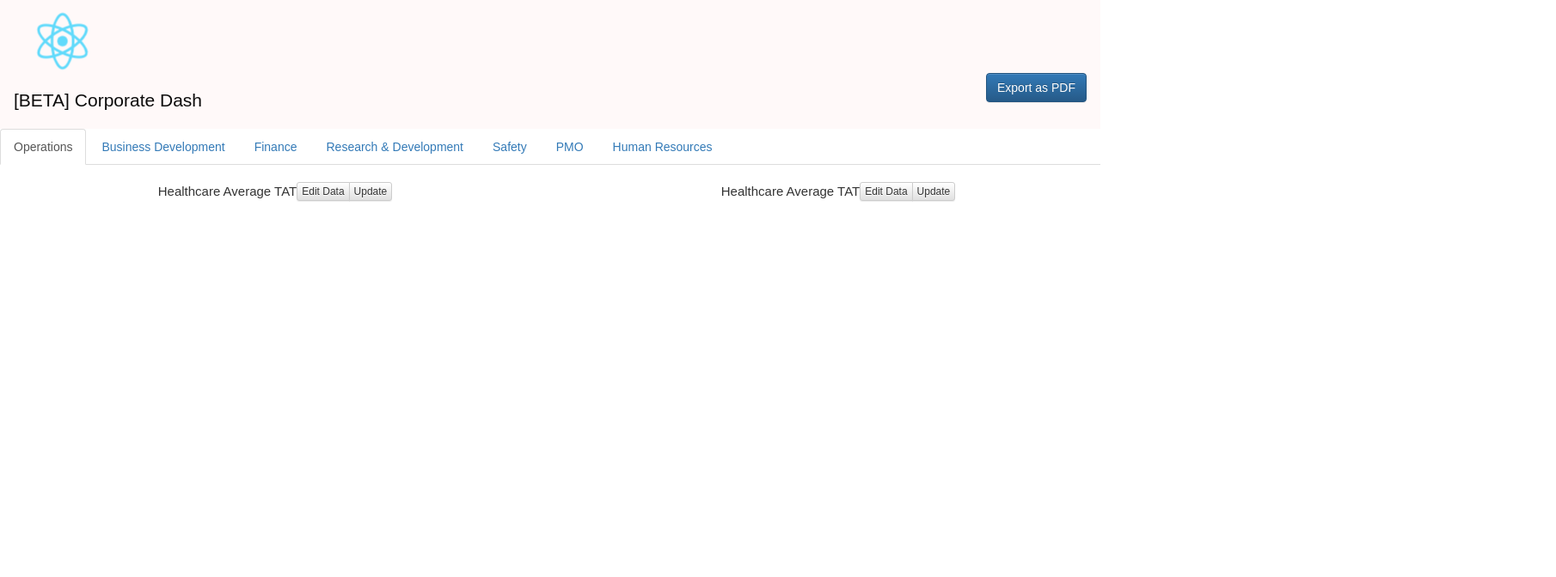
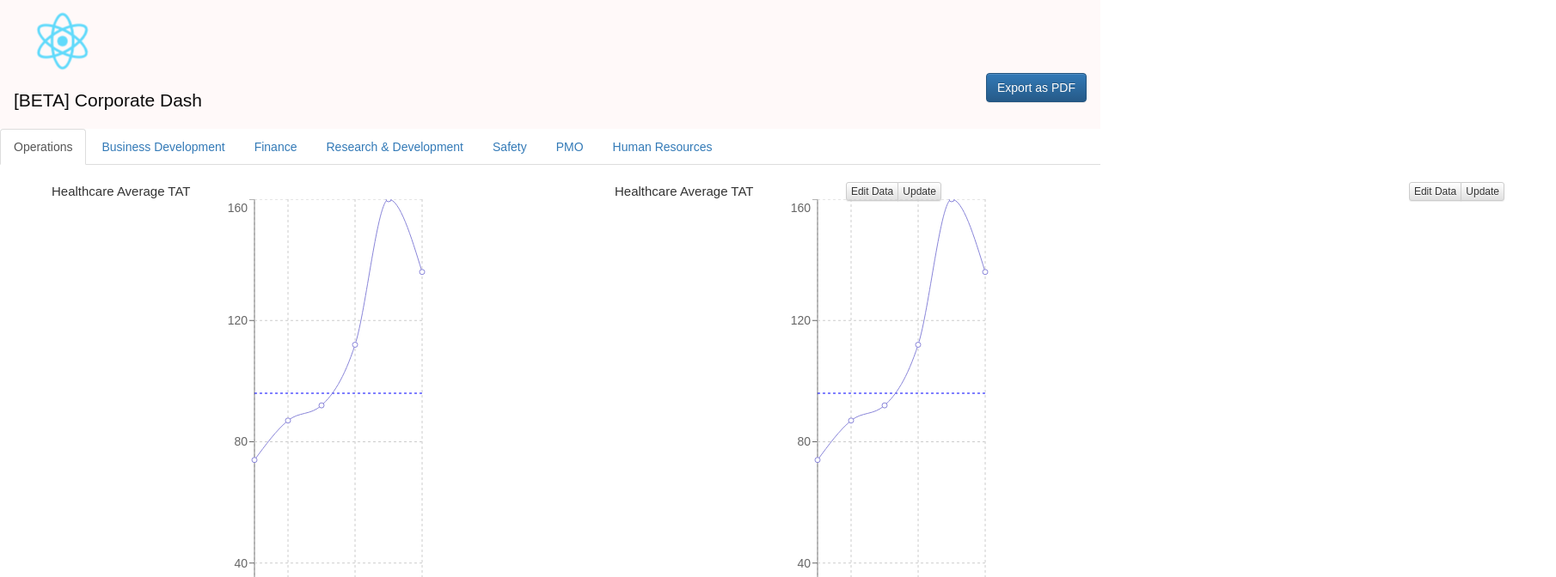
Before and after one commit to chrisacciai/dashboard, a React (Create React App) app: page / in a window 1280 px wide. Shown: the top 672 px of the page at 86% size, 1810 px wide, since content can reach past the window. Built offline with nearby package versions, Linux system fonts and the light colour scheme.

Commit message:
container

```diff
--- a/src/App.css
+++ b/src/App.css
@@ -7,9 +7,9 @@
   width: 50%;
 }
 
-.container {
-  height: 100%;
-  width: 100%;
+#container {
+  height: 600px;
+  width: 300px;
   display: flex;
   justify-content: center;
   align-items: center;
--- a/src/Chart1.js
+++ b/src/Chart1.js
@@ -49,6 +49,7 @@ export default class Chart1 extends Component {
             </div>
             <br/>
             <p style={ shown }>
+            <div id="container">
               <ResponsiveContainer width="100%" height="100%">
                 <LineChart data={data}
                 margin={{top: 0, right: 30, left: 15, bottom: 5}}>
@@ -59,6 +60,7 @@ export default class Chart1 extends Component {
                 <Line type="monotone" dataKey="pv" stroke="#8884d8" activeDot={{r: 8}}/>
                 </LineChart>
               </ResponsiveContainer>
+            </div>
             </p>
             <p style={ hidden }>Edit Data Here...</p>
           </div>
```
